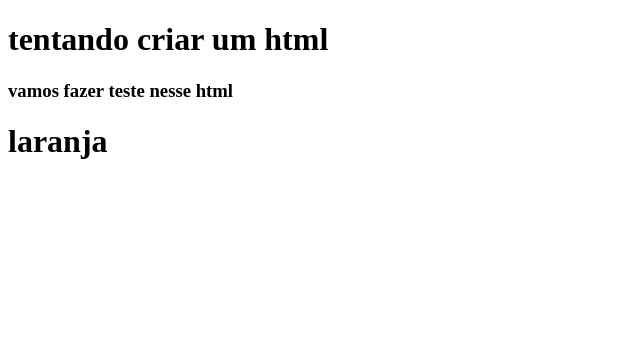
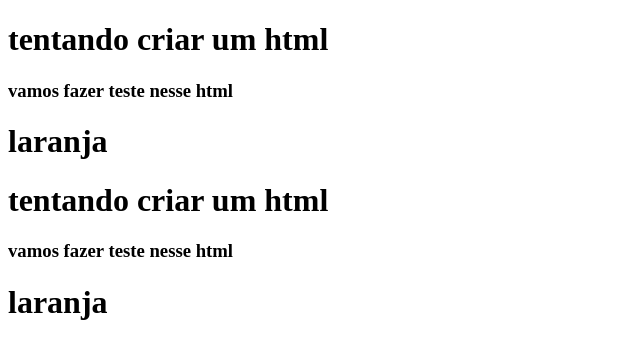
Before and after one commit to Gibsonl23/Gigi, a plain HTML site: page index.html in a window 1280 px wide. Shown: the whole page, without its empty margins (0-640 px from the left). Drawn offline with Linux system fonts and the light colour scheme.

Commit message:
teste de novo

```diff
--- a/index.html
+++ b/index.html
@@ -9,5 +9,8 @@
     <h1>tentando criar um html</h1>
     <h3>vamos fazer teste nesse html</h3>
     <h1>laranja</h1>
+    <h1>tentando criar um html</h1>
+    <h3>vamos fazer teste nesse html</h3>
+    <h1>laranja</h1>
 </body>
 </html>
```
